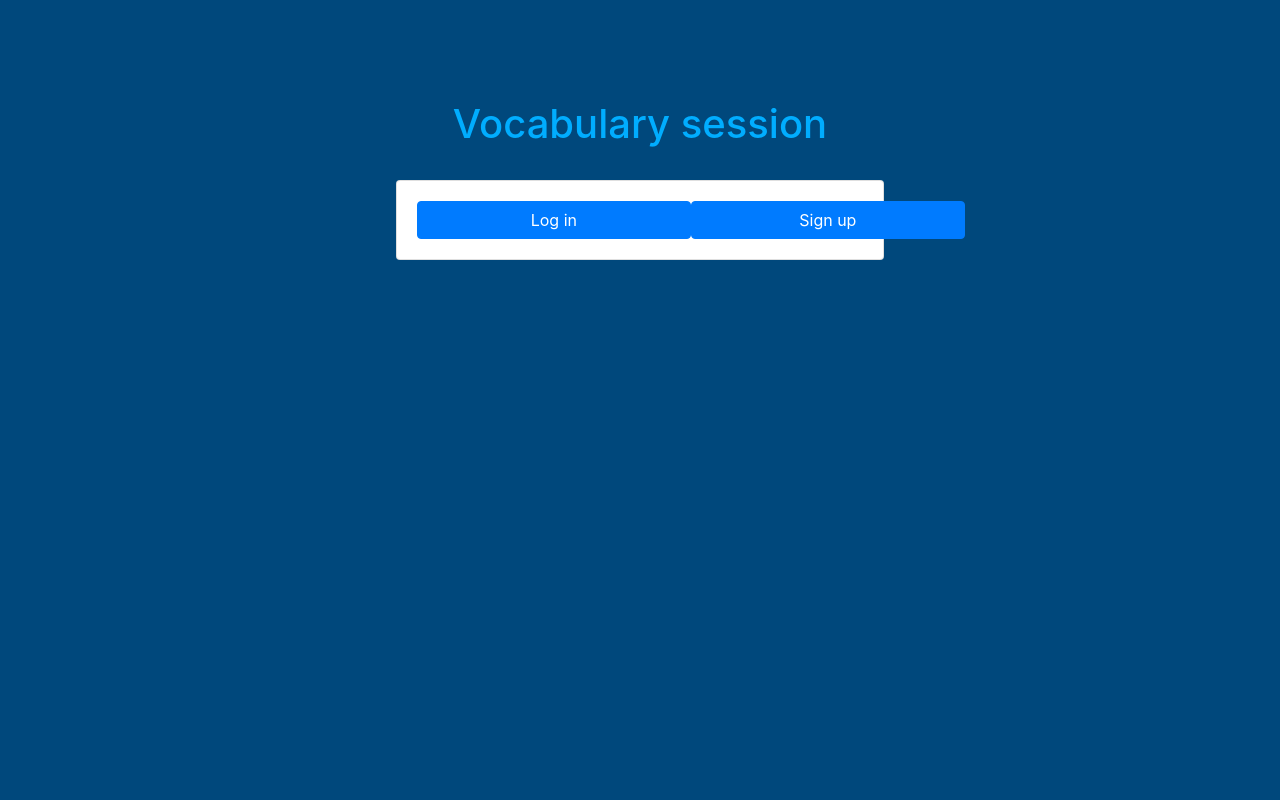
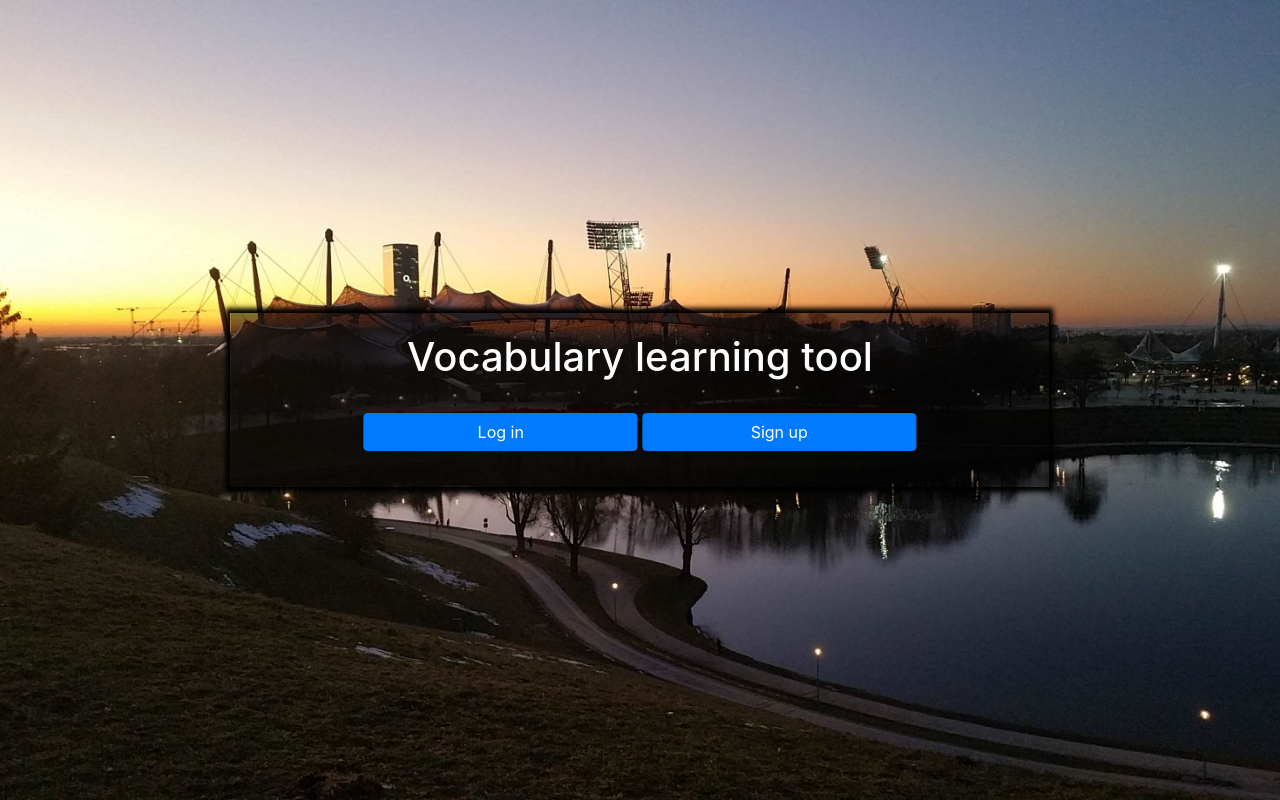
Before and after one commit to samuelp37/vocabulary-learning, a Django app: page /public/ in a window 1280 px wide. Run offline with Django 3.2, Linux system fonts and the light colour scheme; some libraries are stand-ins or nearby versions.

Commit message:
Cosmetic change for non-member

```diff
--- a/dictionary/templates/dictionary/base_global_nomember.html
+++ b/dictionary/templates/dictionary/base_global_nomember.html
@@ -21,13 +21,15 @@
 
 </head>
 
-<body class="color">
+<body>
+
+
+	<div class="background_home" style="background-image:url({% static 'dictionary/dictionary/images/background.jpg' %});">
+	</div>
 
 	{% block nav %}
     {% endblock %}
-  <div class="content">
-    <div class="col-lg-10 mx-auto">
-	  {% block body %}{% endblock %}
-    </div>
-  </div>
+	<div class="container_home">
+	{% block body %}{% endblock %}
+	</div>
 </body>
--- a/dictionary/templates/dictionary/home_nomember.html
+++ b/dictionary/templates/dictionary/home_nomember.html
@@ -2,6 +2,19 @@
 
 {% block body %}
 
+	<div class="text_home">
+	  <h1>Vocabulary learning tool</h1>
+	  <br>
+	  <p>
+		<a href="{% url 'login' %}">
+			<input class="btn btn-primary login" value="Log in" />
+		</a>
+		<a href="{% url 'signup' %}">
+			<input class="btn btn-primary login" value="Sign up" />
+		</a>
+	  </p>
+	</div>
+	<!--
     <div class="col-md-6 offset-md-3">
 
 		<h1 class="secondary text-center">
@@ -21,5 +34,6 @@
 		  </div>
 		</div>
 	</div>
+	-->
 
 {% endblock %}
--- a/static/dictionary/dictionary/css/custom.css
+++ b/static/dictionary/dictionary/css/custom.css
@@ -1,5 +1,44 @@
+body,html{
+	height:100%;
+	width:100%;
+}
+
+* {
+  box-sizing: border-box;
+}
+
 body.color{
 	background-color: #00487C!important;
+}
+
+.background_home{
+	height:100%;
+	background-position: center;
+	background-repeat: no-repeat;
+	background-size: cover;
+}
+
+.container_home{
+	position: absolute;
+	top: 50%;
+	left: 50%;
+	transform: translate(-50%, -50%);
+	z-index: 2;
+	width:80%;
+}
+
+.text_home {
+  background-color: rgba(0,0,0,0.5);
+  color: white;
+  position: absolute;
+  top: 50%;
+  left: 50%;
+  transform: translate(-50%, -50%);
+  z-index: 2;
+  width: 80%;
+  padding: 20px;
+  text-align: center;
+  box-shadow: 0 0 5px 5px #000000;
 }
 
 input.login{
```
Also changed, not shown: static/dictionary/dictionary/images/background.jpg (added).
